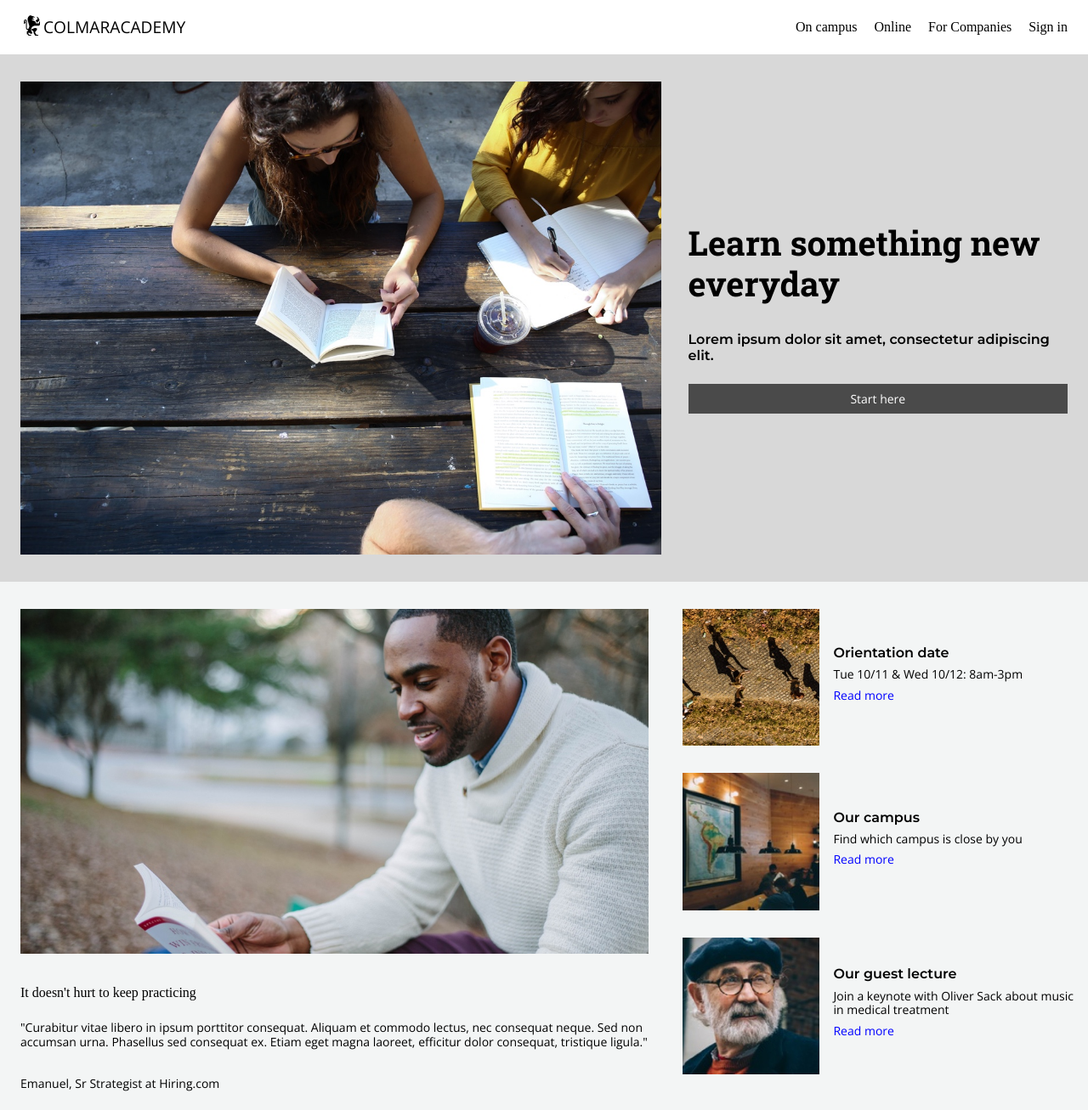
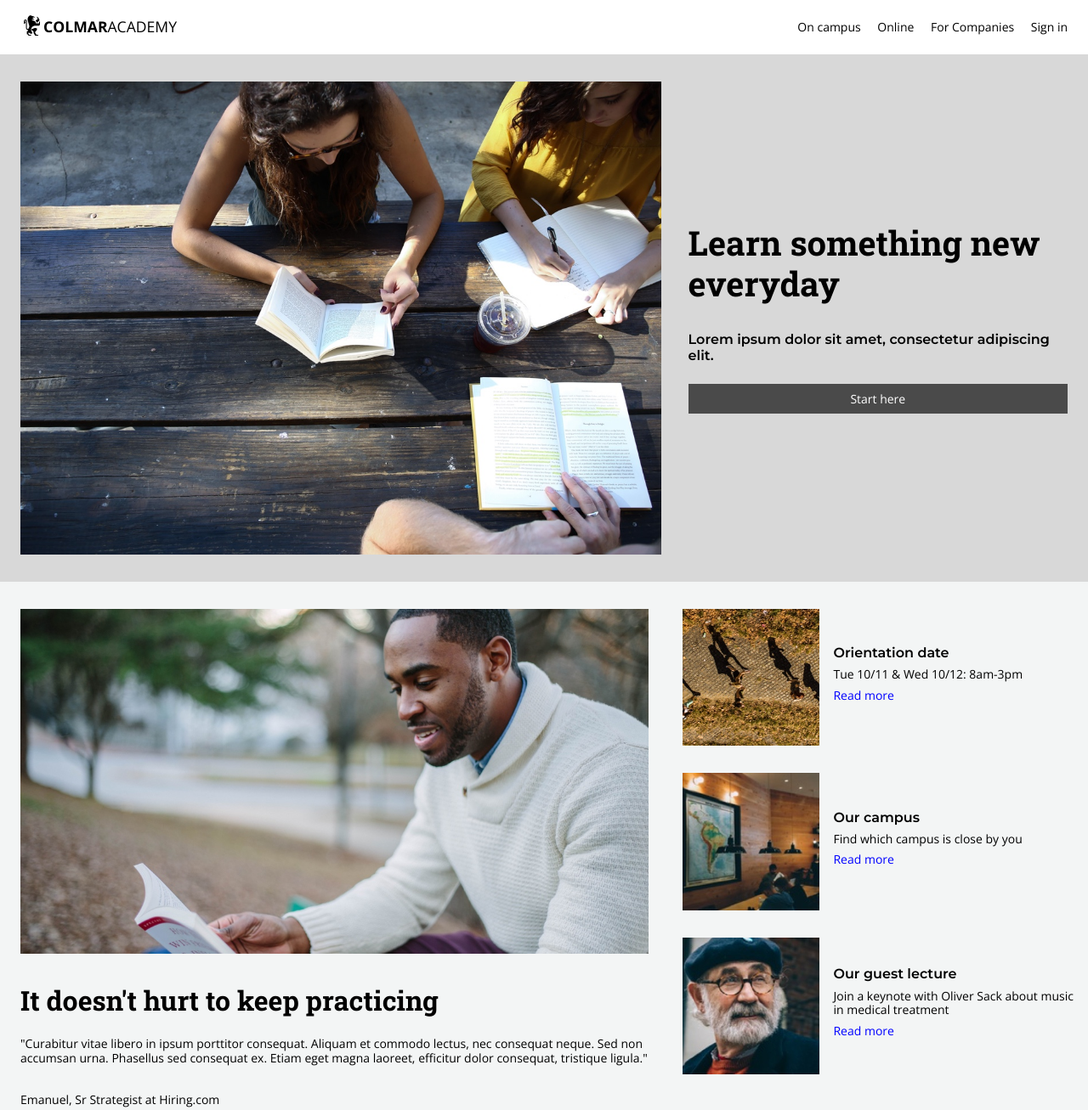
Before and after one commit to Tristan-R/Colmar_Academy, a plain HTML site: page index.html in a window 1280 px wide. Shown: the top 1307 px of the page at 85% size. Drawn offline with nearby package versions, Linux system fonts and the light colour scheme.

Commit message:
Start styling text.

```diff
--- a/index.html
+++ b/index.html
@@ -7,7 +7,7 @@
     <link rel="stylesheet" type="text/css" href="./resources/css/reset.css">
     <link rel="stylesheet" type="text/css" href="./resources/css/style.css">
     <title>Colmar Academy</title>
-    <link href="https://fonts.googleapis.com/css?family=Montserrat:500,600|Open+Sans|Roboto+Slab:700" rel="stylesheet">
+    <link href="https://fonts.googleapis.com/css?family=Montserrat:500,600|Open+Sans:400,700|Roboto+Slab:700" rel="stylesheet">
   </head>
   <body>
 
--- a/resources/css/style.css
+++ b/resources/css/style.css
@@ -30,11 +30,15 @@ h1 {
 }
 
 h2 {
-
+  font-family: 'Roboto Slab', serif;
+  font-size: 2rem;
+  font-weight: bold;
 }
 
 h3 {
-
+  font-family: 'Roboto Slab', serif;
+  font-size: 1.5rem;
+  font-weight: bold;
 }
 
 h4 {
@@ -49,9 +53,10 @@ h5 {
 }
 
 span,
-p {
+p,
+ul {
   font-family: 'Open Sans', sans-serif;
-  font-size: 14px;
+  font-size: 0.875em;
 }
 
 footer {
@@ -80,9 +85,13 @@ header div img {
 }
 
 header .logo span {
-  font-size: 1.2rem;
+  font-size: 1.1rem;
   text-transform: uppercase;
   /*color: #c7c7c7;*/
+}
+
+header .logo strong {
+  font-weight: 700;
 }
 
 header ul li {
```
